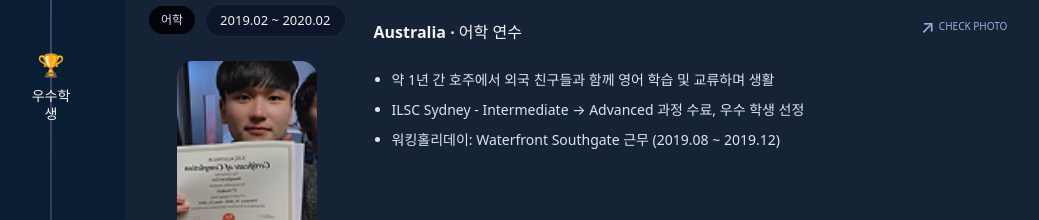
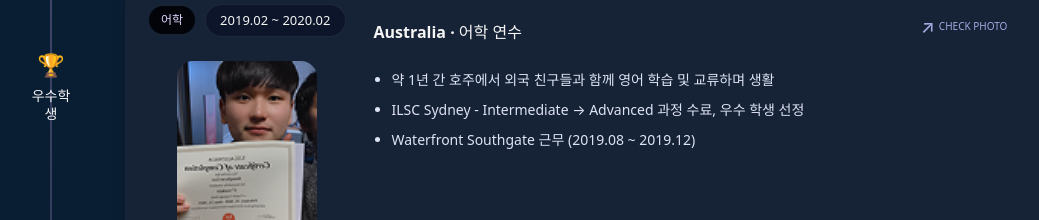
Before and after one commit to jhyungit/jhyungit.github.io, a React (Vite) app: page / in a window 1280 px wide. Shown: the part 2540-2760 px from the top of the page, without its empty margins (113-1152 px from the left). Built offline with nearby package versions, Linux system fonts and the light colour scheme.

Commit message:
Update careerSection

```diff
--- a/src/data/career.js
+++ b/src/data/career.js
@@ -43,7 +43,7 @@ const educationList = [
     descriptionLines: [
       "약 1년 간 호주에서 외국 친구들과 함께 영어 학습 및 교류하며 생활",
       "ILSC Sydney - Intermediate → Advanced 과정 수료, 우수 학생 선정",
-      "워킹홀리데이: Waterfront Southgate 근무 (2019.08 ~ 2019.12)"
+      "Waterfront Southgate 근무 (2019.08 ~ 2019.12)"
     ],
     imageAlt: "어학연수 사진",
     imageUrl: ilscPhoto,
```
